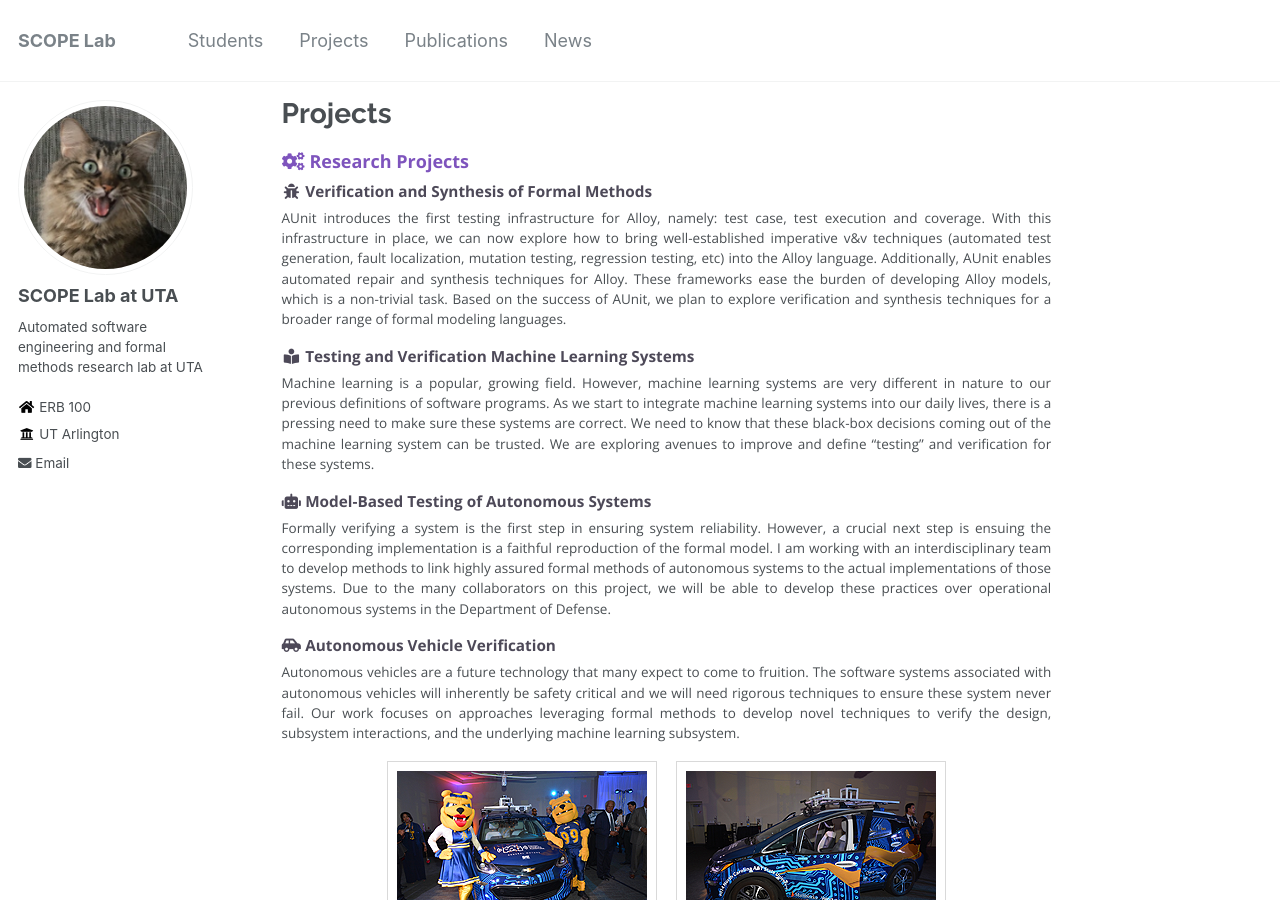
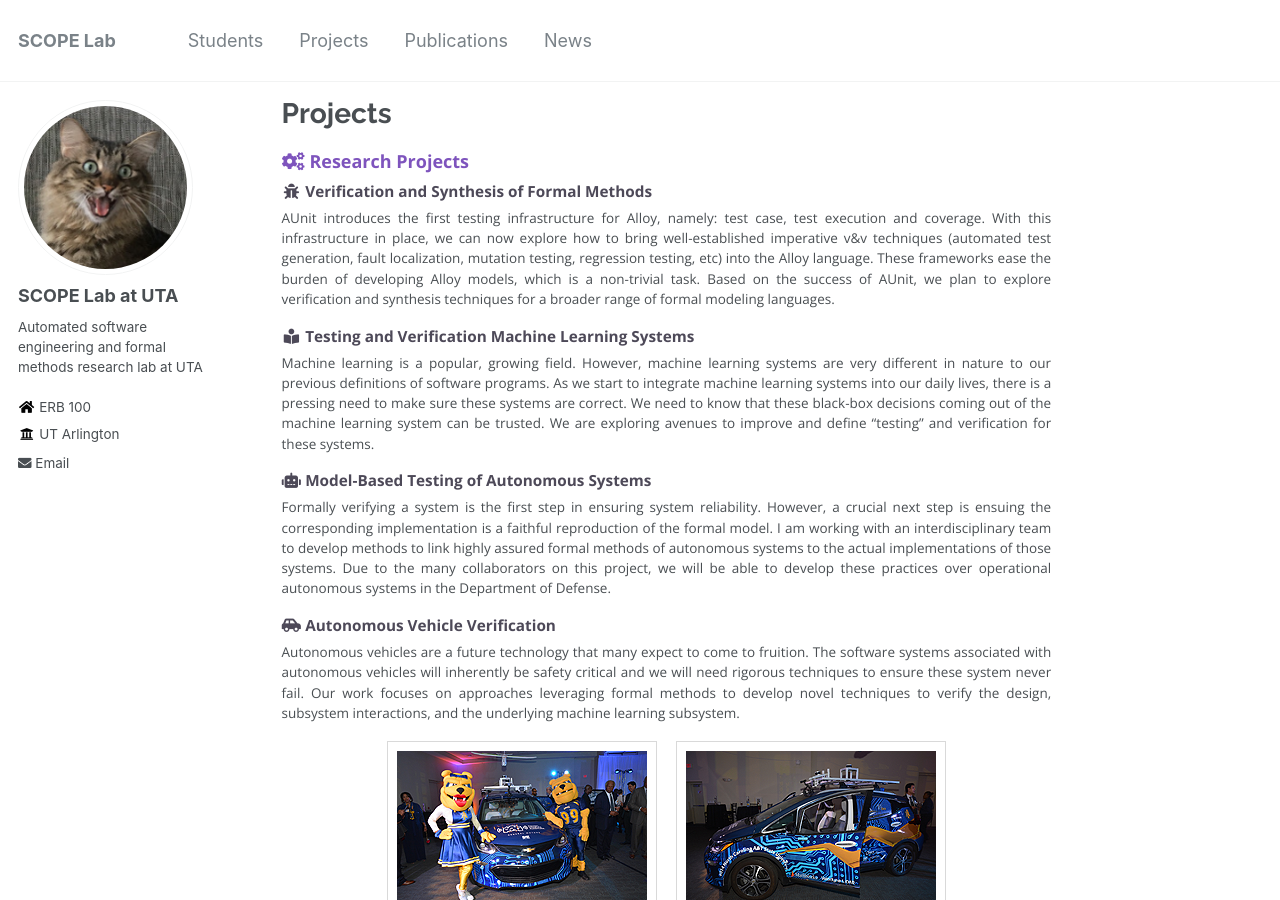
Before and after one commit to SCOPELabUTA/SCOPELabUTA.github.io, a Jekyll site: the page built from _pages/projects.md, in a window 1280 px wide and 900 px high. Built offline with Jekyll 4.4.1, drawn with Linux system fonts in a browser that asks for light colours.

Commit message:
Update projects

```diff
--- a/_pages/projects.md
+++ b/_pages/projects.md
@@ -8,7 +8,7 @@ author_profile: true
 ### <i class="fa fa-fw fa-cogs" aria-hidden="true"></i> Research Projects
 
 ## <i class="fa fa-fw fa-bug" aria-hidden="true"></i> Verification and Synthesis of Formal Methods
-AUnit introduces the first testing infrastructure for Alloy, namely: test case, test execution and coverage. With this infrastructure in place, we can now explore how to bring well-established imperative v&v techniques (automated test generation, fault localization, mutation testing, regression testing, etc) into the Alloy language. Additionally, AUnit enables automated repair and synthesis techniques for Alloy. These frameworks ease the burden of developing Alloy models, which is a non-trivial task. Based on the success of AUnit, we plan to explore verification and synthesis techniques for a broader range of formal modeling languages.
+AUnit introduces the first testing infrastructure for Alloy, namely: test case, test execution and coverage. With this infrastructure in place, we can now explore how to bring well-established imperative v&v techniques (automated test generation, fault localization, mutation testing, regression testing, etc) into the Alloy language. These frameworks ease the burden of developing Alloy models, which is a non-trivial task. Based on the success of AUnit, we plan to explore verification and synthesis techniques for a broader range of formal modeling languages.
 
 ## <i class="fa fa-fw fa-book-reader" aria-hidden="true"></i> Testing and Verification Machine Learning Systems
 Machine learning is a popular, growing field. However, machine learning systems are very different in nature to our previous definitions of software programs. As we start to integrate machine learning systems into our daily lives, there is a pressing need to make sure these systems are correct. We need to know that these black-box decisions coming out of the machine learning system can be trusted. We are exploring avenues to improve and define "testing" and verification for these systems.
@@ -24,15 +24,19 @@ Autonomous vehicles are a future technology that many expect to come to fruition
 ### <i class="fa fa-fw fa-code-branch" aria-hidden="true"></i> Tools
 
 An important component of research is ensuring that the research efforts can be utilized by others. Ultimately, we want to  transition research ideas into tools that are used by the software development community.
+
 **Scenario Enumeration Tools for Alloy:**
   * **[HawkEye:](https://github.com/alloy-hawkeye/Hawkeye)** An interactive enumerator tool for Alloy that allows users to control how the next scenario enumated by Alloy differs from the current one.
   * **[Seabs:](https://github.com/Allisonius/Seabs)** Tool to allow the user to guide solution enumeration for an Alloy model using abstract functions.
+
 **Testing tools for Alloy**
   * **[AUnit Analyzer:](https://sites.google.com/view/aunitanalyzer)** Extension to the Alloy Analyzer that provides support for AUnit (test creation, test execution, coverage).
   * **[MuAlloy:](https://github.com/kaiyuanw/MuAlloy)** Mutation testing tool for Alloy
   * **[AlloyFL:](https://AlloyFL.github.io)** Tool for automated fault localization of Alloy models.
+
 **Synthesis tools for Alloy**
   * **[ARepair:](https://github.com/kaiyuanw/ARepair)** Tool for automated repair of Alloy models. The tool firsts performs fault localization to narrow in on the buggy portion of the model, then uses synthesis techniques to fix the model.
   * **[ASketch:](https://github.com/kaiyuanw/ASketch)** Tool to synthesize parts of an Alloy model using sketching.
+
 **Testing Tools for Prolog**
   * **[ProFl:](https://github.com/geoorge1d127/ProFl)** Tool for automated fault localization of Prolog models.
```
